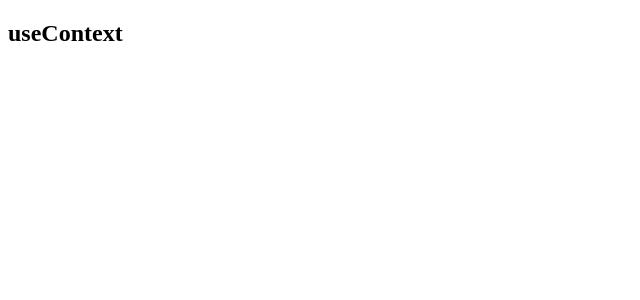
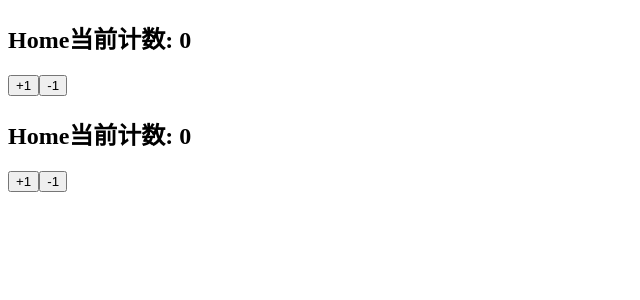
Before and after one commit to qybqyb792/React-learn, a React (Create React App) app in the folder 14_learn-hooks/: page / in a window 1280 px wide. Shown: the top 300 px of the page, without its empty margins (0-640 px from the left). Built offline with nearby package versions, Linux system fonts and the light colour scheme.

Commit message:
useReducer的使用

```diff
--- /dev/null
+++ b/14_learn-hooks/src/05_useReducer使用/Home.js
@@ -0,0 +1,17 @@
+import React, { useState, useReducer } from 'react'
+
+import reducer from './reducer'
+
+export default function Home() {
+  // const [count, setCount] = useState(0)
+
+  const [state, dispatch] = useReducer(reducer, { counter: 0 })
+
+  return (
+    <div>
+      <h2>Home当前计数: {state.counter}</h2>
+      <button onClick={(e) => dispatch({ type: 'increment' })}>+1</button>
+      <button onClick={(e) => dispatch({ type: 'decrement' })}>-1</button>
+    </div>
+  )
+}
--- /dev/null
+++ b/14_learn-hooks/src/05_useReducer使用/profile.js
@@ -0,0 +1,15 @@
+import React, { useState, useReducer } from 'react'
+
+import reducer from './reducer'
+
+export default function Profile() {
+  const [state, dispatch] = useReducer(reducer, { counter: 0 })
+
+  return (
+    <div>
+      <h2>Home当前计数: {state.counter}</h2>
+      <button onClick={(e) => dispatch({ type: 'increment' })}>+1</button>
+      <button onClick={(e) => dispatch({ type: 'decrement' })}>-1</button>
+    </div>
+  )
+}
--- /dev/null
+++ b/14_learn-hooks/src/05_useReducer使用/reducer.js
@@ -0,0 +1,10 @@
+export default function reducer(state, action) {
+  switch (action.type) {
+    case 'increment':
+      return { ...state, counter: state.counter + 1 }
+    case 'decrement':
+      return { ...state, counter: state.counter + 1 }
+    default:
+      return state
+  }
+}
--- a/14_learn-hooks/src/App.js
+++ b/14_learn-hooks/src/App.js
@@ -11,7 +11,10 @@ import React, { createContext, useState } from 'react'
 // import EffectHookCancelDemo from './03_useEffect/03_useEffect模拟订阅和取消订阅'
 // import MultiEffectHookDemo from './03_useEffect/04_多useEffect一起使用'
 
-import ContextHoookDemo from './04_useContext使用/01_useContext的使用'
+// import ContextHoookDemo from './04_useContext使用/01_useContext的使用'
+
+import Home from './05_useReducer使用/Home'
+import Profile from './05_useReducer使用/profile'
 
 export const UserContext = createContext()
 export const ThemeContext = createContext()
@@ -39,11 +42,15 @@ export default function App() {
       <MultiEffectHookDemo /> */}
 
       {/* 4.useContext */}
-      <UserContext.Provider value={{ name: 'zyt', age: 18 }}>
+      {/* <UserContext.Provider value={{ name: 'zyt', age: 18 }}>
         <ThemeContext.Provider value={{ fontSize: '30px', color: 'red' }}>
           <ContextHoookDemo />
         </ThemeContext.Provider>
-      </UserContext.Provider>
+      </UserContext.Provider> */}
+
+			{/* 5.useReducer */}
+			<Home/>
+			<Profile />
     </div>
   )
 }
```
